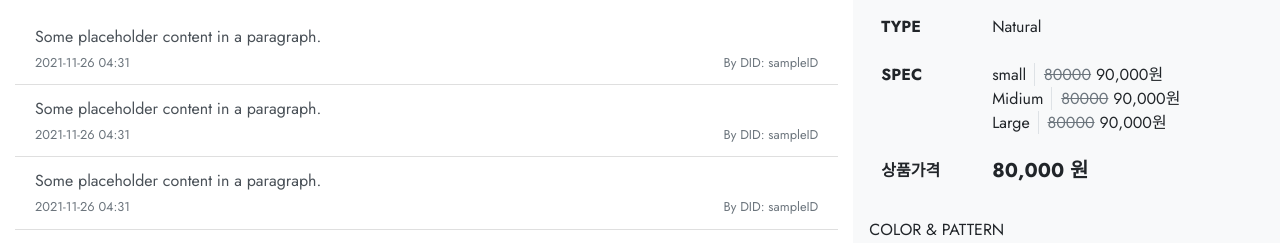
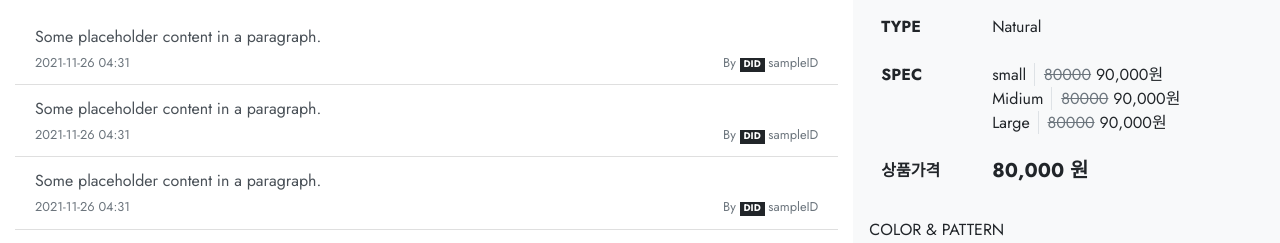
Before and after one commit to playkiki/kiki_did, a website: page ui/product.html in a window 1280 px wide. Shown: the part 435-678 px from the top of the page. Drawn offline with nearby package versions, Linux system fonts and the light colour scheme; a script that the page names is missing.

Commit message:
Add badges

```diff
--- a/ui/product.html
+++ b/ui/product.html
@@ -346,21 +346,21 @@
                     <p class="mb-1">Some placeholder content in a paragraph.</p>
                     <div class="d-flex w-100 justify-content-between">
                       <small class="text-muted">2021-11-26 04:31</small>
-                      <small class="text-muted">By DID: sampleID</small>
+                      <small class="text-muted">By <span class="badge badge-primary">DID</span> sampleID</small>
                     </div>
                   </a>
                   <a href="#" class="list-group-item list-group-item-action">
                     <p class="mb-1">Some placeholder content in a paragraph.</p>
                     <div class="d-flex w-100 justify-content-between">
                       <small class="text-muted">2021-11-26 04:31</small>
-                      <small class="text-muted">By DID: sampleID</small>
+                      <small class="text-muted">By <span class="badge badge-primary">DID</span> sampleID</small>
                     </div>
                   </a>
                   <a href="#" class="list-group-item list-group-item-action">
                     <p class="mb-1">Some placeholder content in a paragraph.</p>
                     <div class="d-flex w-100 justify-content-between">
                       <small class="text-muted">2021-11-26 04:31</small>
-                      <small class="text-muted">By DID: sampleID</small>
+                      <small class="text-muted">By <span class="badge badge-primary">DID</span> sampleID</small>
                     </div>
                   </a>
                 </div>
```
